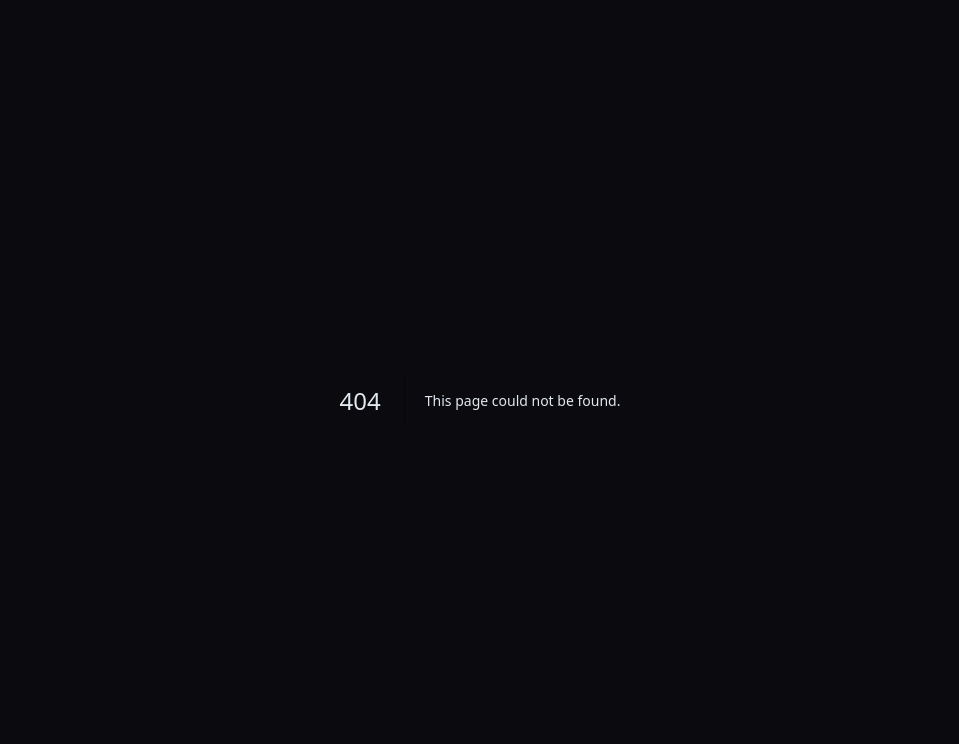
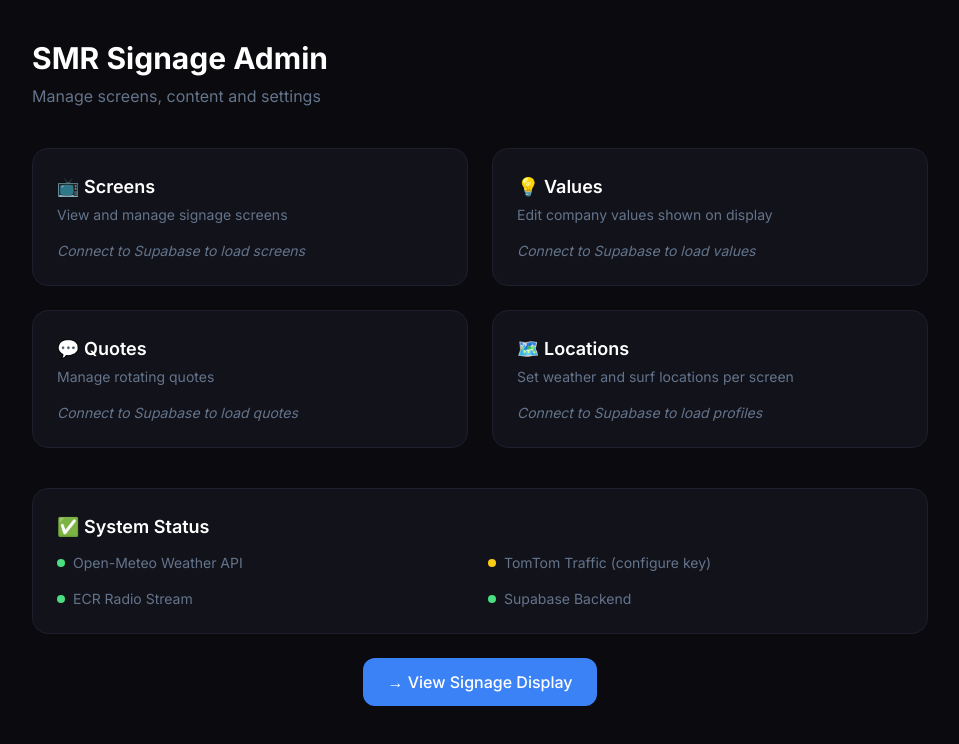
Before and after one commit to smart-meeting-rooms/smr-signage, a Next.js app: page /admin in a window 1280 px wide. Before the commit this address had no page. Shown: the top 744 px of the page, without its empty margins (160-1119 px from the left). Built offline with nearby package versions, Linux system fonts and the light colour scheme.

Commit message:
Create AdminPage component for signage management

```diff
--- /dev/null
+++ b/app/admin/page.tsx
@@ -0,0 +1,69 @@
+export default function AdminPage() {
+  return (
+    <div className="min-h-screen bg-[#0a0a0f] text-[#e2e8f0] p-10">
+      <div className="max-w-4xl mx-auto">
+        <div className="mb-10">
+          <h1 className="text-3xl font-bold text-white">SMR Signage Admin</h1>
+          <p className="text-[#64748b] mt-2">Manage screens, content and settings</p>
+        </div>
+
+        <div className="grid grid-cols-1 md:grid-cols-2 gap-6">
+          <div className="bg-[#12121a] border border-[#1e1e2e] rounded-2xl p-6">
+            <h2 className="text-lg font-semibold text-white mb-1">📺 Screens</h2>
+            <p className="text-[#64748b] text-sm mb-4">View and manage signage screens</p>
+            <div className="text-[#64748b] text-sm italic">Connect to Supabase to load screens</div>
+          </div>
+
+          <div className="bg-[#12121a] border border-[#1e1e2e] rounded-2xl p-6">
+            <h2 className="text-lg font-semibold text-white mb-1">💡 Values</h2>
+            <p className="text-[#64748b] text-sm mb-4">Edit company values shown on display</p>
+            <div className="text-[#64748b] text-sm italic">Connect to Supabase to load values</div>
+          </div>
+
+          <div className="bg-[#12121a] border border-[#1e1e2e] rounded-2xl p-6">
+            <h2 className="text-lg font-semibold text-white mb-1">💬 Quotes</h2>
+            <p className="text-[#64748b] text-sm mb-4">Manage rotating quotes</p>
+            <div className="text-[#64748b] text-sm italic">Connect to Supabase to load quotes</div>
+          </div>
+
+          <div className="bg-[#12121a] border border-[#1e1e2e] rounded-2xl p-6">
+            <h2 className="text-lg font-semibold text-white mb-1">🗺️ Locations</h2>
+            <p className="text-[#64748b] text-sm mb-4">Set weather and surf locations per screen</p>
+            <div className="text-[#64748b] text-sm italic">Connect to Supabase to load profiles</div>
+          </div>
+        </div>
+
+        <div className="mt-10 bg-[#12121a] border border-[#1e1e2e] rounded-2xl p-6">
+          <h2 className="text-lg font-semibold text-white mb-3">✅ System Status</h2>
+          <div className="grid grid-cols-2 gap-4 text-sm">
+            <div className="flex items-center gap-2">
+              <span className="w-2 h-2 rounded-full bg-green-400"></span>
+              <span className="text-[#64748b]">Open-Meteo Weather API</span>
+            </div>
+            <div className="flex items-center gap-2">
+              <span className="w-2 h-2 rounded-full bg-yellow-400"></span>
+              <span className="text-[#64748b]">TomTom Traffic (configure key)</span>
+            </div>
+            <div className="flex items-center gap-2">
+              <span className="w-2 h-2 rounded-full bg-green-400"></span>
+              <span className="text-[#64748b]">ECR Radio Stream</span>
+            </div>
+            <div className="flex items-center gap-2">
+              <span className="w-2 h-2 rounded-full bg-green-400"></span>
+              <span className="text-[#64748b]">Supabase Backend</span>
+            </div>
+          </div>
+        </div>
+
+        <div className="mt-6 text-center">
+          <a
+            href="/"
+            className="inline-block px-6 py-3 bg-[#3b82f6] text-white rounded-xl font-medium hover:bg-blue-500 transition-colors"
+          >
+            → View Signage Display
+          </a>
+        </div>
+      </div>
+    </div>
+  );
+}
```
